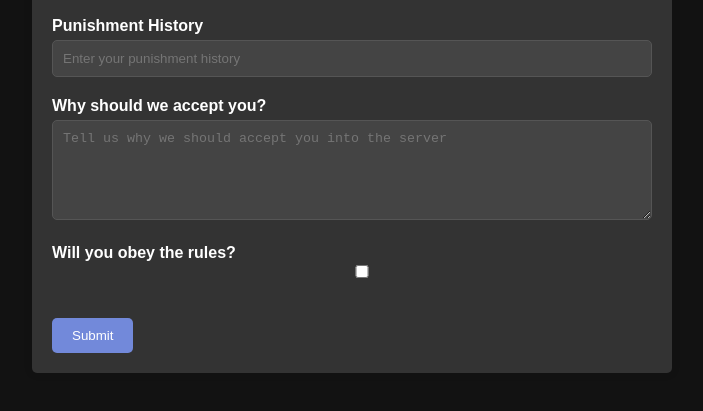
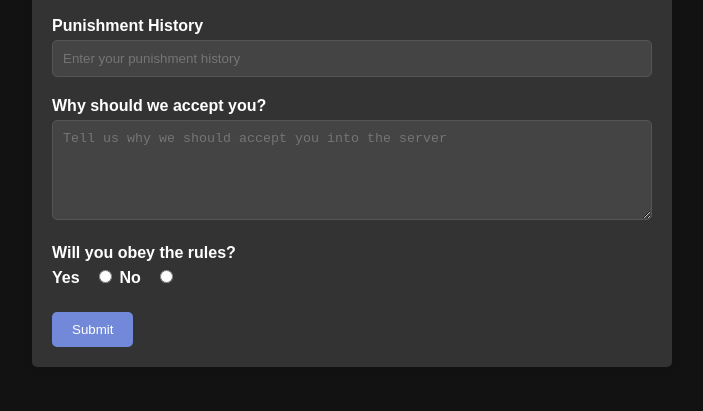
Before and after one commit to SolarSkripts/discord, a plain HTML site: page apply.html in a window 1280 px wide. Shown: the part 171-582 px from the top of the page, without its empty margins (288-991 px from the left). Drawn offline with Linux system fonts and the light colour scheme.

Commit message:
Update apply.html

```diff
--- a/apply.html
+++ b/apply.html
@@ -34,7 +34,6 @@
     }
 
     input[type="text"],
-    input[type="checkbox"],
     textarea {
         width: 100%;
         padding: 10px;
@@ -67,14 +66,13 @@
         margin-bottom: 20px;
     }
 
-    .checkbox-label {
-        display: inline-block;
-        margin-bottom: 0;
+    .radio-label {
+        display: block;
+        margin-bottom: 5px;
     }
 
-    .checkbox-input {
-        display: inline-block;
-        margin-left: 10px;
+    .radio-input {
+        margin-right: 10px;
     }
 </style>
 </head>
@@ -92,8 +90,11 @@
         <textarea id="acceptance" name="acceptance" placeholder="Tell us why we should accept you into the server" required></textarea>
 
         <div class="form-group">
-            <label class="checkbox-label" for="rules">Will you obey the rules?</label>
-            <input class="checkbox-input" type="checkbox" id="rules" name="rules" value="yes" required>
+            <label class="radio-label">Will you obey the rules?</label>
+            <label for="yes" class="radio-input">Yes</label>
+            <input type="radio" id="yes" name="rules" value="yes" required>
+            <label for="no" class="radio-input">No</label>
+            <input type="radio" id="no" name="rules" value="no" required>
         </div>
 
         <input type="submit" value="Submit">
```
